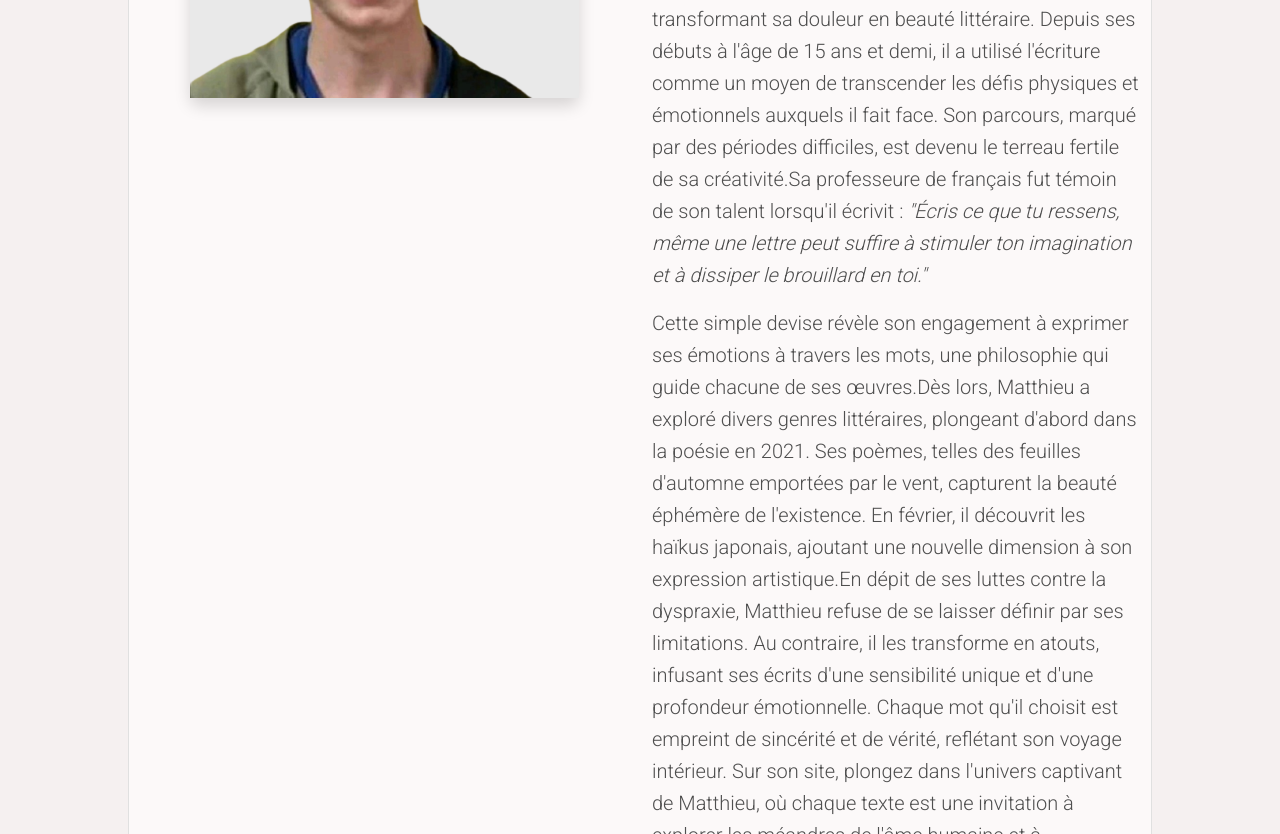
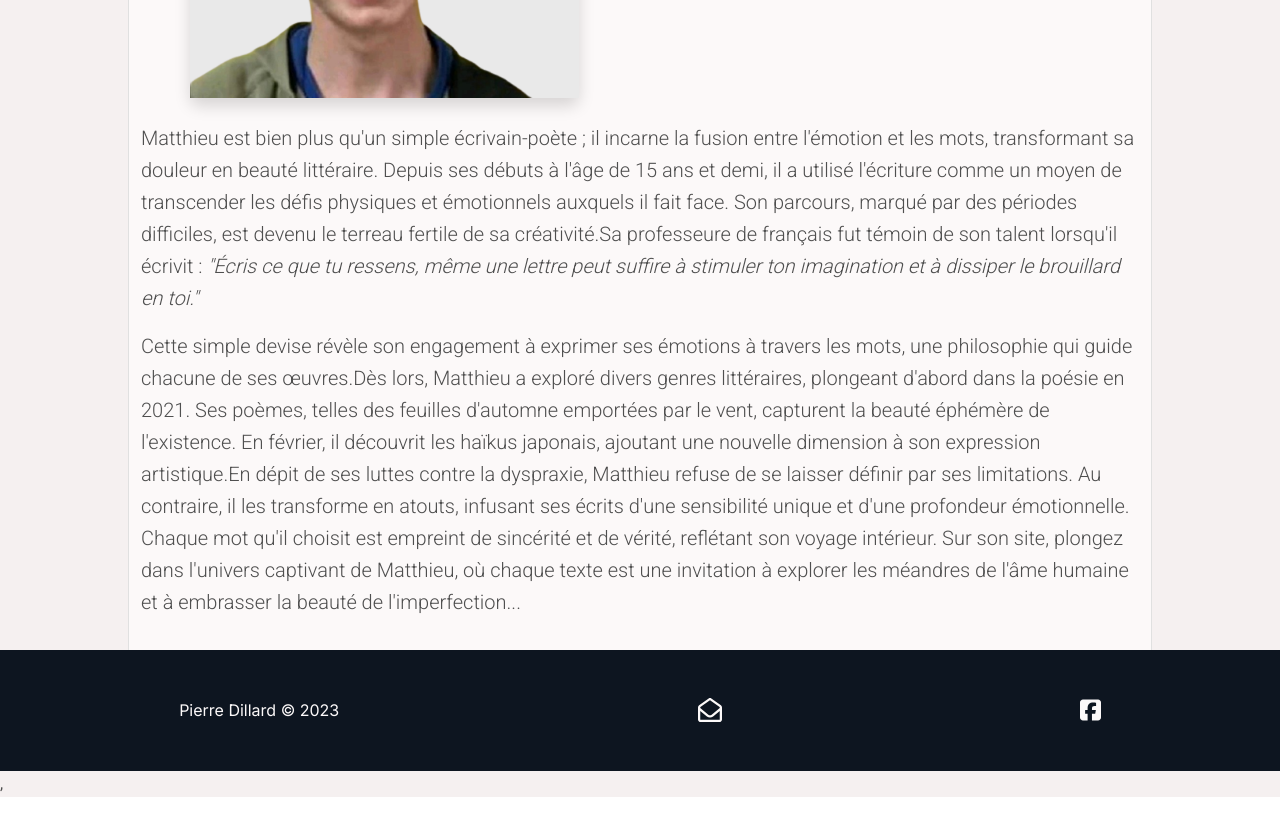
Before and after one commit to GaspardPierre/Plume2.0, a React (Vite) app in the folder front/: page /about in a window 1280 px wide. Shown: the part 520-1354 px from the top of the page. After the commit the page ends 1317 px from the top, so only its background shows below. Built offline with nearby package versions, Linux system fonts and the light colour scheme.

Commit message:
update about layout

```diff
--- a/front/src/components/About/About.jsx
+++ b/front/src/components/About/About.jsx
@@ -7,7 +7,8 @@ export default function About() {
         <div className="row">
     <div className="col-md-6 my-4">
     <div className=" card shadow">
-    <img src={auteur} className="card-img-top" alt="Auteur"/>
+    <img src={auteur} className="card-img-top" alt="Photo de Matthieu Mouquet" />
+
   </div>
     </div>
     <div className="col-md-6">
@@ -19,7 +20,13 @@ export default function About() {
             <p className='citation fst-italic'>Je laisse l'oiseau se poser"</p>
             <footer className="blockquote-footer">Matthieu Mouquet</footer>
           </blockquote>
-  <p className="lead lead bio-text">Matthieu est bien plus qu'un simple écrivain-poète ; il incarne la fusion entre l'émotion et les mots, transformant sa douleur en beauté littéraire. Depuis ses débuts à l'âge de 15 ans et demi, il a utilisé l'écriture comme un moyen de transcender les défis physiques et émotionnels auxquels il fait face. Son parcours, marqué par des périodes difficiles, est devenu le terreau fertile de sa créativité.Sa professeure de français fut témoin de son talent lorsqu'il écrivit : <span className="className='citation fst-italic"> "Écris ce que tu ressens, même une lettre peut suffire à stimuler ton imagination et à dissiper le brouillard en toi."</span></p><p className='lead lead bio-text'>
+
+
+    </div>
+  </div>
+  <div className='row'>
+    <div className='col-md-12'>
+    <p className="lead lead bio-text ">Matthieu est bien plus qu'un simple écrivain-poète ; il incarne la fusion entre l'émotion et les mots, transformant sa douleur en beauté littéraire. Depuis ses débuts à l'âge de 15 ans et demi, il a utilisé l'écriture comme un moyen de transcender les défis physiques et émotionnels auxquels il fait face. Son parcours, marqué par des périodes difficiles, est devenu le terreau fertile de sa créativité.Sa professeure de français fut témoin de son talent lorsqu'il écrivit : <span className="className='citation fst-italic"> "Écris ce que tu ressens, même une lettre peut suffire à stimuler ton imagination et à dissiper le brouillard en toi."</span></p><p className='lead lead bio-text'>
 
 Cette simple devise révèle son engagement à exprimer ses émotions à travers les mots, une philosophie qui guide chacune de ses œuvres.Dès lors, Matthieu a exploré divers genres littéraires, plongeant d'abord dans la poésie en 2021. Ses poèmes, telles des feuilles d'automne emportées par le vent, capturent la beauté éphémère de l'existence.
 
@@ -28,7 +35,9 @@ Au contraire, il les transforme en atouts, infusant ses écrits d'une sensibilit
 
 Chaque mot qu'il choisit est empreint de sincérité et de vérité, reflétant son voyage intérieur.
 Sur son site, plongez dans l'univers captivant de Matthieu, où chaque texte est une invitation à explorer les méandres de l'âme humaine et à embrasser la beauté de l'imperfection...</p>
+
     </div>
+
   </div>
 
       </div>
```
Also changed, not shown: 2 other files (tests, documents, lock files or other folders).
